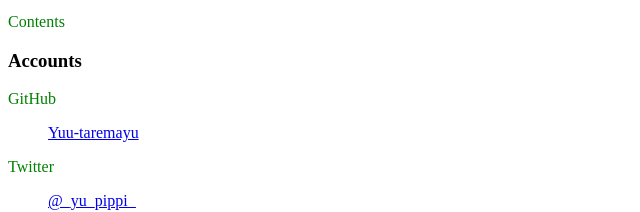
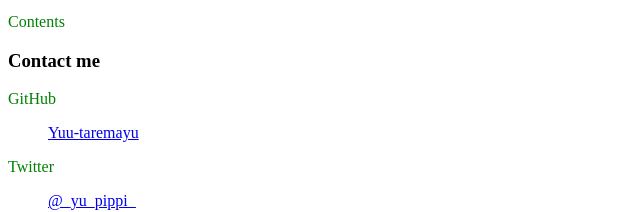
Before and after one commit to Yuu-taremayu/Yuu-taremayu.github.io, a plain HTML site: page blog/blog.html in a window 1280 px wide. Shown: the part 147-359 px from the top of the page, 0-640 px from the left. Drawn offline with Linux system fonts and the light colour scheme.

Commit message:
change sentence

```diff
--- a/blog/blog.html
+++ b/blog/blog.html
@@ -41,7 +41,7 @@
 
 		<footer>
 			<div class="accounts">
-				<h3>Accounts</h3>
+				<h3>Contact me</h3>
 				<dl>
 					<dt>
 						<p>GitHub</p>
```
Also changed, not shown: index.html (+1 -1 lines), study/study.html (+1 -1 lines).
